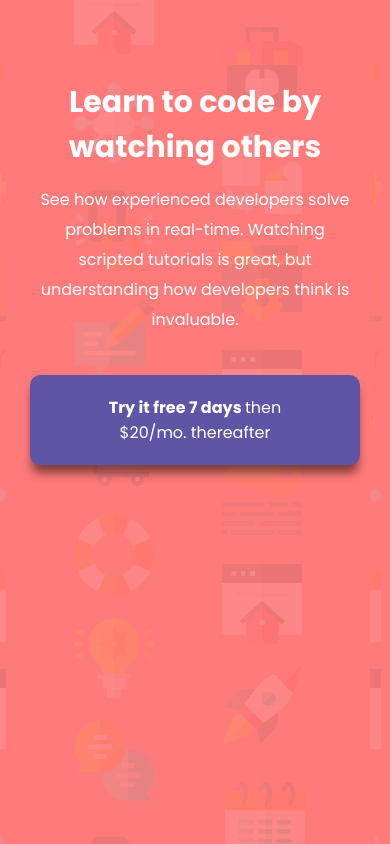
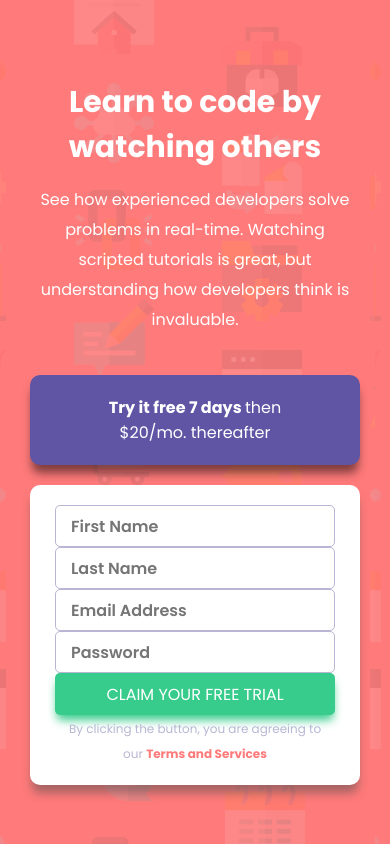
Before and after one commit to veroisla/Sigup-Form-Frontend-mentor, a React (Create React App) app: page / in a window 390 px wide. Built offline with nearby package versions, Linux system fonts and the light colour scheme.

Commit message:
started with layout form mobile version

```diff
--- a/public/index.html
+++ b/public/index.html
@@ -17,9 +17,6 @@
     <title>Frontend Mentor | Intro component with sign up form</title>
   </head>
   <body>
-    <!--    First Name Last Name Email Address Password Claim your
-    free trial By clicking the button, you are agreeing to our Terms and
-    Services -->
     <noscript>You need to enable JavaScript to run this app.</noscript>
     <div id="root"></div>
   </body>
--- a/src/components/App.js
+++ b/src/components/App.js
@@ -1,5 +1,6 @@
 import React from 'react';
 import Info from '../components/Info';
+import Form from '../components/Form';
 import '../styles/components/App.scss';
 
 function App() {
@@ -7,6 +8,7 @@ function App() {
     <>
       <div className="body">
         <Info />
+        <Form />
       </div>
     </>
   );
--- a/src/components/Form.js
+++ b/src/components/Form.js
@@ -1,2 +1,55 @@
 import React from 'react';
 import '../styles/components/Form.scss';
+
+function Form() {
+  return (
+    <section className="form">
+      <form
+        className="form__container"
+        action=""
+        method="POST"
+        name="signupForm"
+      >
+        <input
+          className="form__input"
+          type="text"
+          name=""
+          id=""
+          placeholder="First Name"
+        />
+        <input
+          className="form__input"
+          type="text"
+          name=""
+          id=""
+          placeholder="Last Name"
+        />
+        <input
+          className="form__input"
+          type="email"
+          name=""
+          id=""
+          placeholder="Email Address"
+        />
+        <input
+          className="form__input"
+          type="password"
+          name=""
+          id=""
+          placeholder="Password"
+        />
+        <button className="form__submitBtn" type="submit">
+          claim your free trial
+        </button>
+        <p className="form__termsContainer">
+          <small className="form__terms">
+            By clicking the button, you are agreeing to our{' '}
+            <span className="form__pinkSpan">Terms and Services</span>
+          </small>
+        </p>
+      </form>
+    </section>
+  );
+}
+
+export default Form;
--- a/src/styles/components/App.scss
+++ b/src/styles/components/App.scss
@@ -6,8 +6,11 @@
     background-color: $--color-red;
     height: 100vh;
     padding: 80px 30px 50px 30px;
+    display: flex;
+    flex-direction: column;
 
     @media all and (min-width: 768px) {
         background-image: url(../../images/bg-intro-desktop.png);
+        flex-direction: row;
     }
 }
--- a/src/styles/components/Form.scss
+++ b/src/styles/components/Form.scss
@@ -1,2 +1,62 @@
 @import "../Vars.scss";
 @import "../Reset.scss";
+
+
+.form {
+
+    &__container {
+        background-color: $--color-white;
+        // TODO:CAMBIAR HEIGTH FORM
+        height: 300px;
+        border-radius: 10px;
+        display: flex;
+        flex-direction: column;
+        align-items: center;
+        padding: 20px 0 20px 0;
+        justify-content: space-evenly;
+        box-shadow: 0 10px 10px -2px rgba(78, 77, 77, 0.5);
+        // TODO:BOX-SHADOW REVISAR"!!!
+    }
+
+    &__input {
+        width: 280px;
+        height: 50px;
+        border-radius: 5px;
+        border: none;
+        border: 1px solid $--color-grayish-blue;
+        padding-left: 15px;
+        font-weight: 600;
+    }
+
+    //BUTTON
+
+    &__submitBtn {
+        background-color: $--color-green;
+        border: none;
+        height: 50px;
+        width: 280px;
+        border-radius: 5px;
+        color: $--color-white;
+        text-transform: uppercase;
+        box-shadow: 0 7px 10px -2px $--color-green;
+    }
+
+    //TERMS
+
+    &__termsContainer {
+        width: 260px;
+        text-align: center;
+    }
+
+    &__terms {
+        color: $--color-grayish-blue;
+        font-size: 12px;
+        width: 250px;
+    }
+
+    &__pinkSpan {
+        color: $--color-red;
+        font-weight: bold;
+        font-size: 12px;
+    }
+}
--- a/src/styles/components/Info.scss
+++ b/src/styles/components/Info.scss
@@ -31,6 +31,7 @@
         justify-content: center;
         border-radius: 10px;
         box-shadow: 0 10px 10px -2px rgba(0, 0, 0, 0.5);
+        margin-bottom: 20px;
     }
 
     &__free {
```
